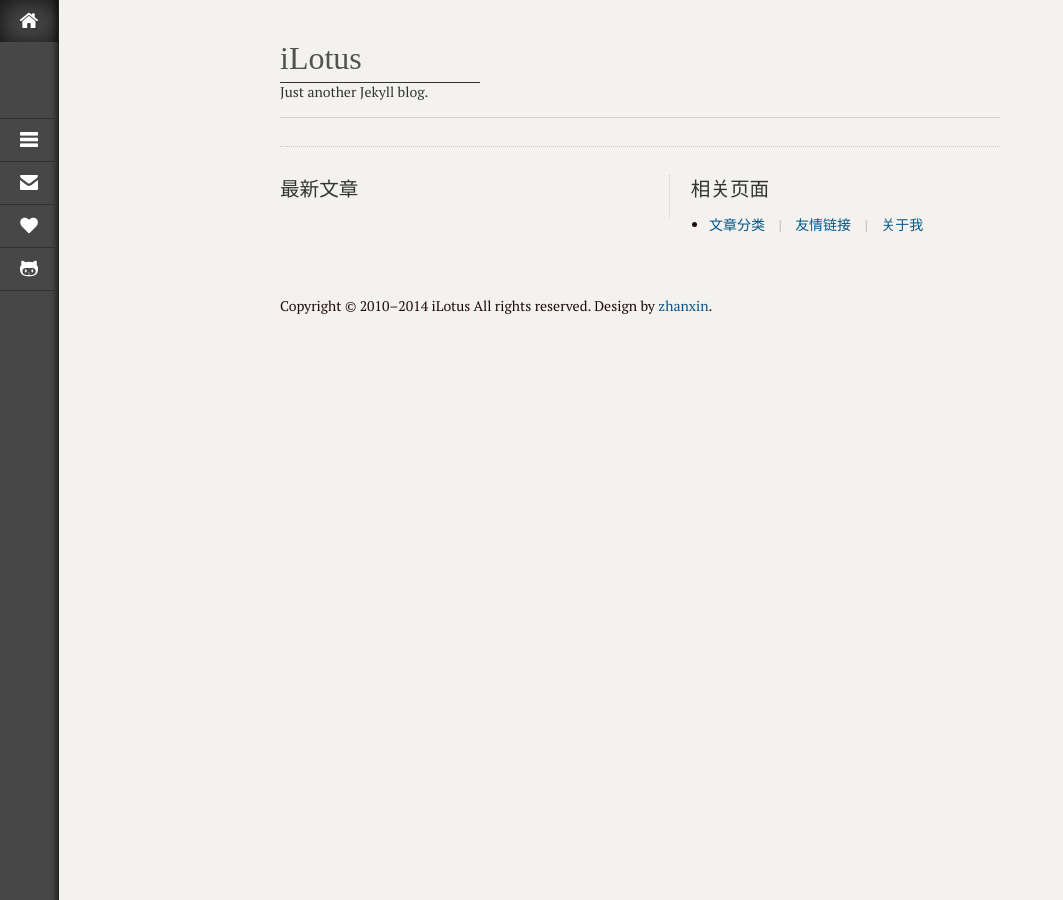
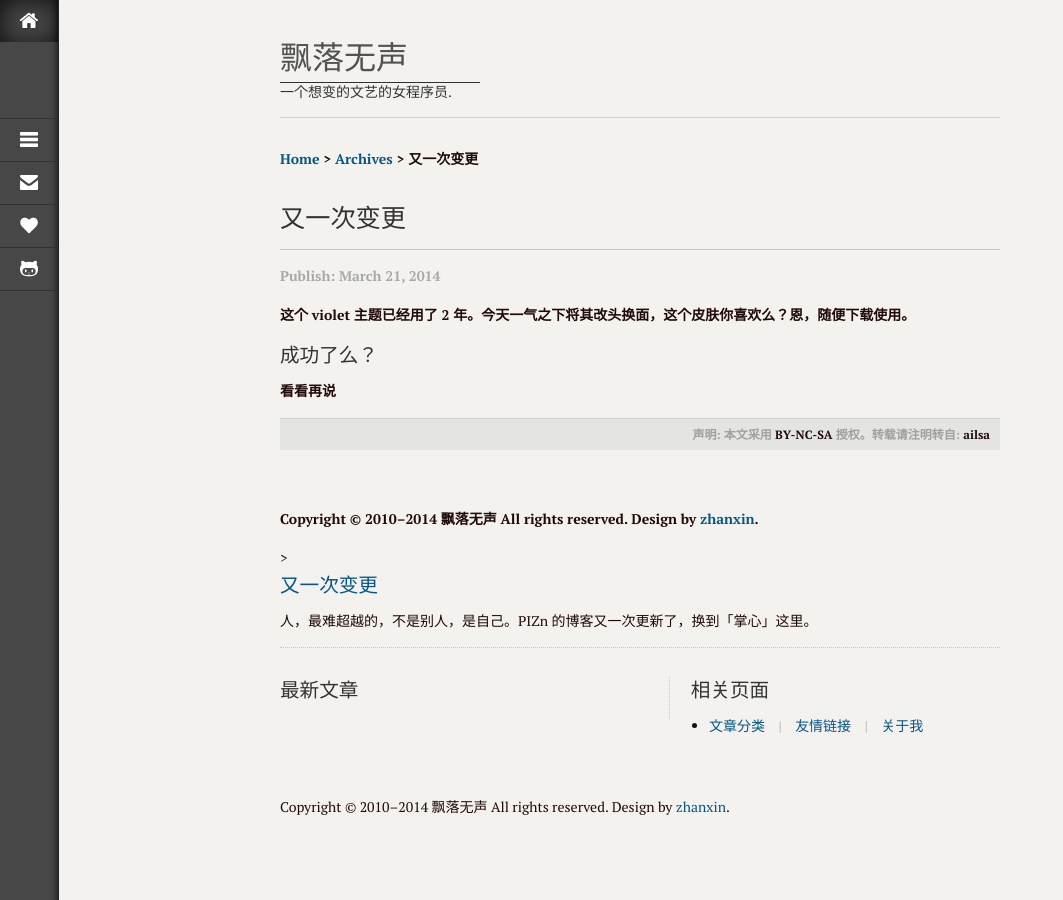
Before and after one commit to sosilence/sosilence.github.io, a Jekyll site: the page built from index.html, in a window 1280 px wide. Shown: the whole page, without its empty margins (0-1063 px from the left). Built offline with Jekyll 4.4.1, drawn with Linux system fonts in a browser that asks for light colours; Markdown is read by kramdown in place of the engine named in the settings; the list of posts is cut into pages by our own code.

Commit message:
add post

```diff
--- a/_config.yml
+++ b/_config.yml
@@ -6,8 +6,8 @@ paginate: 8
 safe: false
 
 #站点基础配置
-title: iLotus
-subTitle: Just another Jekyll blog.
+title: 飘落无声
+subTitle: 一个想变的文艺的女程序员.
 description: 在终于厌倦了Wordpress的繁琐之后，终于选择了Jekyll，虽然这一刻我不知道这次迁移到底意味着什么，但是对于一个想要对生活认真，对自己负责的女程序员来说，这次变动，是向新的世界迈出的第一步。
 url: http://sosilence.github.io/
 feed: /atom.xml
```
Also changed, not shown: _posts/2014-03-21-first.md (renamed from _posts/2014-03-21.md).
